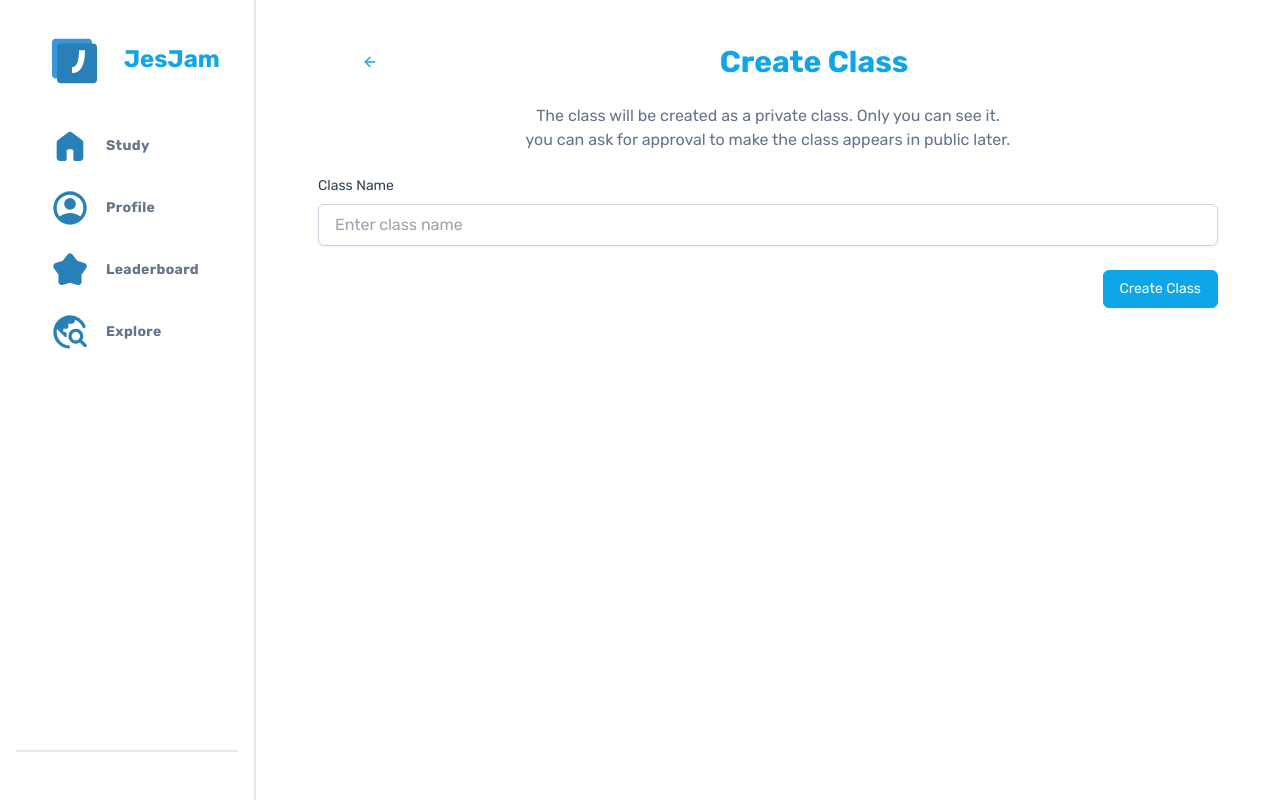
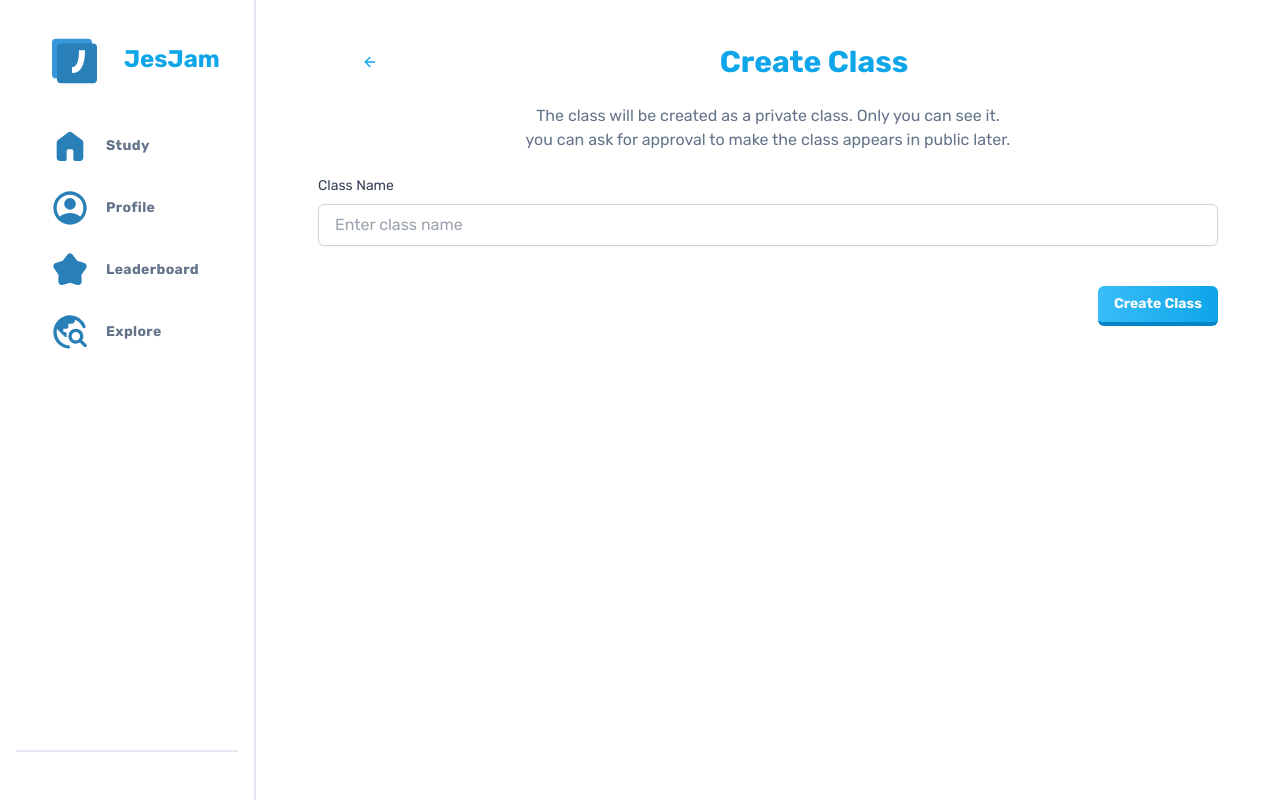
Before and after one commit to Jes-Jam/JesJam-WebApp, a Next.js app: page /classes/create in a window 1280 px wide. Built offline with nearby package versions, Linux system fonts and the light colour scheme; no server answers.

Commit message:
refactor buttonf using button comp

```diff
--- a/app/(main)/classes/create/page.tsx
+++ b/app/(main)/classes/create/page.tsx
@@ -2,7 +2,7 @@
 
 import * as React from "react";
 import { useRouter } from "next/navigation";
-import header from "./header";
+import { Button } from "@/components/ui/button";
 import Header from "./header";
 
 function CreateClassPage() {
@@ -61,13 +61,13 @@ function CreateClassPage() {
         </div>
 
         <div className="flex justify-end">
-          <button
+          <Button
             type="submit"
-            className="inline-flex items-center px-4 py-2 text-sm font-medium text-white bg-sky-500 border border-sky-500 rounded-md shadow-sm hover:bg-sky-600 focus:outline-none focus:ring-2 focus:ring-sky-500 focus:ring-offset-2 focus:ring-offset-white"
+            variant="primary" className="mt-4"
             disabled={creatingClass}
           >
             {creatingClass ? "Creating Class..." : "Create Class"}
-          </button>
+          </Button>
         </div>
       </form>
     </div>
```
